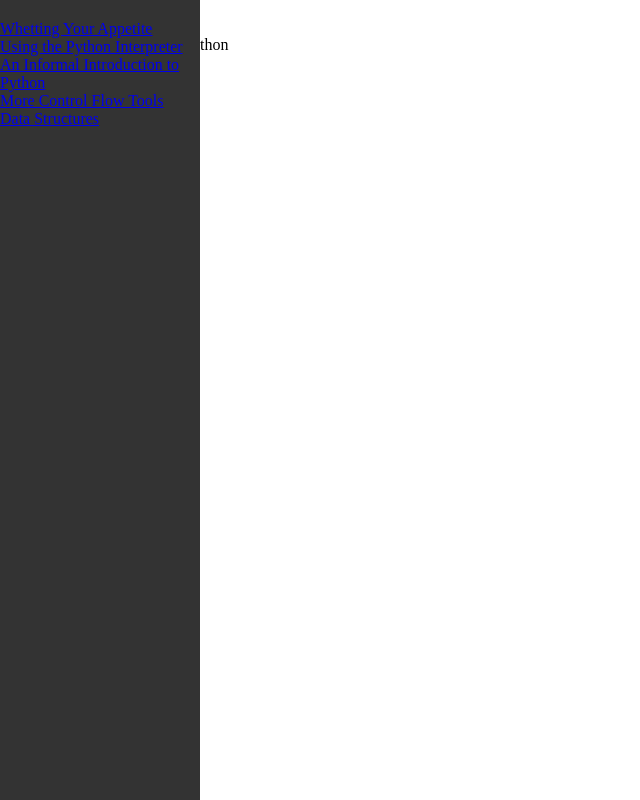
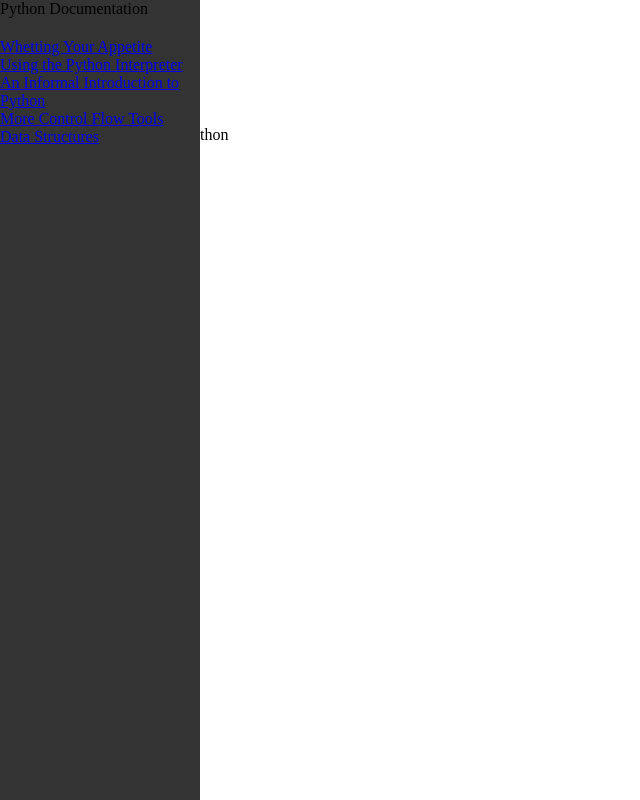
Before and after one commit to aditya-aswani/freecodecamp-technical-documentation, a plain HTML site: page index.html in a window 1280 px wide. Shown: the whole page, without its empty margins (0-640 px from the left). Drawn offline with Linux system fonts and the light colour scheme.

Commit message:
new additions

```diff
--- a/index.html
+++ b/index.html
@@ -8,7 +8,8 @@
     </head>
     <body>
         <header>
-            <div class="sidebar">
+            <nav id="navbar">
+                <header>Python Documentation</header>
                 <ul>
                     <li><a href="#whet">Whetting Your Appetite</a></li>
                     <li><a href="#inte">Using the Python Interpreter</a></li>
@@ -16,13 +17,20 @@
                     <li><a href="#cont">More Control Flow Tools</a></li>
                     <li><a href="#data">Data Structures</a></li>
                 </ul>
-            </div>
+            </nav>
         </header>
         <main id="main-doc">
             <section class="main-section" id="Whetting_Your_Appetite">
                 <header>Whetting Your Appetite</header>
                 <p></p>
                 <code></code>
+                <ul>
+                    <li></li>
+                    <li></li>
+                    <li></li>
+                    <li></li>
+                    <li></li>
+                </ul>
                 <p></p>
             </section>
             <section class="main-section" id="Using_the_Python_Interpreter">
--- a/styles.css
+++ b/styles.css
@@ -3,7 +3,7 @@
     padding: 0;
 }
 
-.sidebar {
+#navbar {
     height: 100%;
     width: 200px;
     position: fixed;
@@ -12,7 +12,7 @@
     left: 0;
 }
 
-.sidebar ul {
+#navbar ul {
     list-style-type: none;
     padding: 20px 0;
 
```
